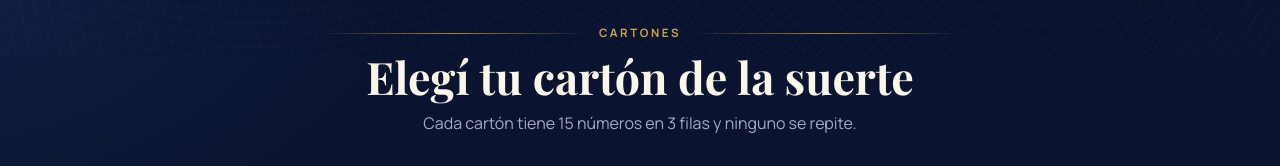
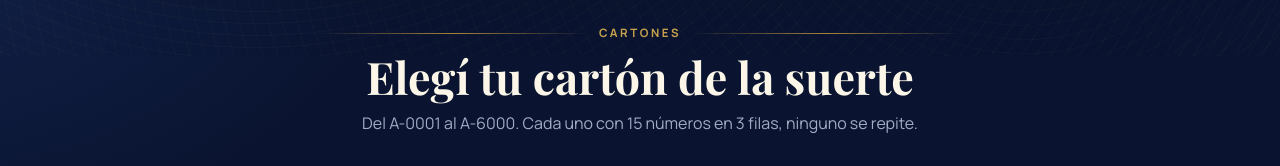
Before and after one commit to nicolaslunda2-boop/Sorteo-auto, a Next.js app: page / in a window 1280 px wide. Shown: the part 744-910 px from the top of the page. Built offline with nearby package versions, Linux system fonts and the light colour scheme; no server answers; the database is empty.

Commit message:
Volver a mostrar el rango A-0001 a A-6000
Co-Authored-By: Claude Opus 5.5 <noreply@anthropic.com>
Claude-Session: https://claude.ai/code/session_017WmWk2FUkbXRhem5DbUoLM

```diff
--- a/src/app/page.tsx
+++ b/src/app/page.tsx
@@ -120,7 +120,7 @@ export default async function Home() {
             <div className="rule kicker">Cartones</div>
             <h2>Elegí tu cartón de la suerte</h2>
             <p>
-              Cada cartón tiene 15 números en 3 filas y ninguno se repite.
+              Del A-0001 al A-{String(TOTAL_TICKETS).padStart(4, "0")}. Cada uno con 15 números en 3 filas, ninguno se repite.
             </p>
           </div>
           {isConfigured() ? (
--- a/src/components/TicketBrowser.tsx
+++ b/src/components/TicketBrowser.tsx
@@ -208,7 +208,7 @@ function SearchByCode() {
       {error && <div className="notice notice-error">{error}</div>}
       {loading && <div className="empty">Buscando…</div>}
       {!loading && data && data.tickets.length === 0 && (
-        <div className="empty">No existe ese número de cartón. Revisá el número e intentá de nuevo.</div>
+        <div className="empty">No existe ese número de cartón. Los cartones van del A-0001 al A-6000.</div>
       )}
       {!loading && data && data.tickets.length > 0 && (
         <div style={{ maxWidth: 420, margin: "0 auto" }}>
```
